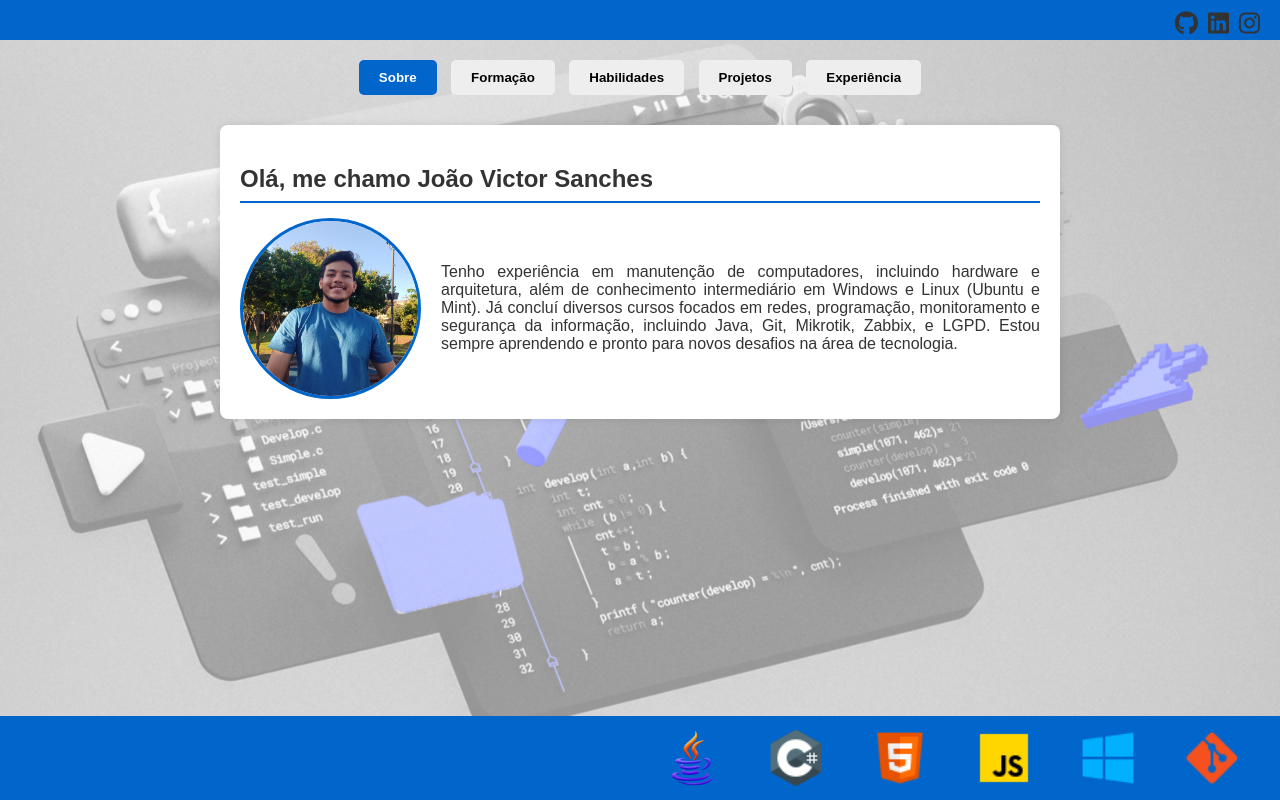
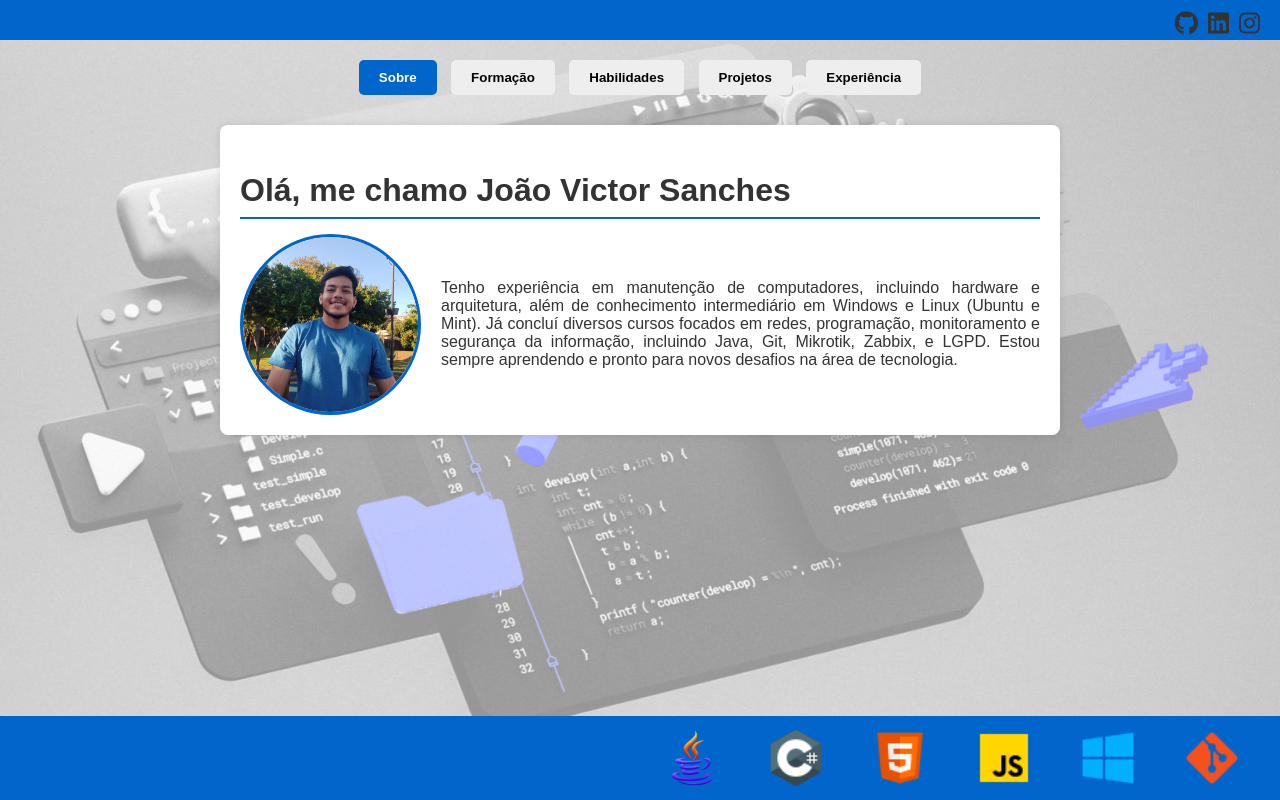
Before and after one commit to victor-sanches/Portifolio, a plain HTML site: page index.html in a window 1280 px wide. Drawn offline with Linux system fonts and the light colour scheme.

Commit message:
Update style.css
commit<>css

```diff
--- a/style.css
+++ b/style.css
@@ -1,17 +1,28 @@
-html, body {
+body {
+  position: relative;
+  margin: 0;
+  font-family: Arial, sans-serif;
+  color: #333;
+  box-sizing: border-box;
+  overflow-x: hidden;
   height: 100%;
-  font-family: Arial, sans-serif;
-  margin: 0;
   padding-bottom: 60px;
-  overflow-x: hidden; /* <- impede rolagem horizontal */
-  color: #333;
-  background-image: url('imagens/Untitled design.png'); /* ou 'images/fundo.jpg' se estiver em subpasta */
-  background-size: cover;       /* cobre a tela toda */
-  background-position: center;  /* centraliza */
-  background-repeat: no-repeat; /* evita repetição */
-  background-attachment: fixed;      /* mantém a imagem fixa ao rolar */
-  box-sizing: border-box;
-  }
+}
+body::before {
+  content: "";
+  position: fixed;
+  top: 0;
+  left: 0;
+  width: 100%;
+  height: 100%;
+  background-image: url('imagens/Untitled design.png');
+  background-size: cover;
+  background-position: center;
+  background-repeat: no-repeat;
+  background-attachment: fixed;
+  z-index: -1;
+  pointer-events: none;
+}
    header {
     text-align: center;
     padding: 20px 0;
@@ -59,7 +70,7 @@ html, body {
   }
 
  h2 {
-  font-size: 24px; /* ajuste conforme preferir */
+  font-size: 32px; /* Título grande e destacado */
   border-bottom: 2px solid #0066cc;
   padding-bottom: 8px;
   margin-bottom: 15px;
```
